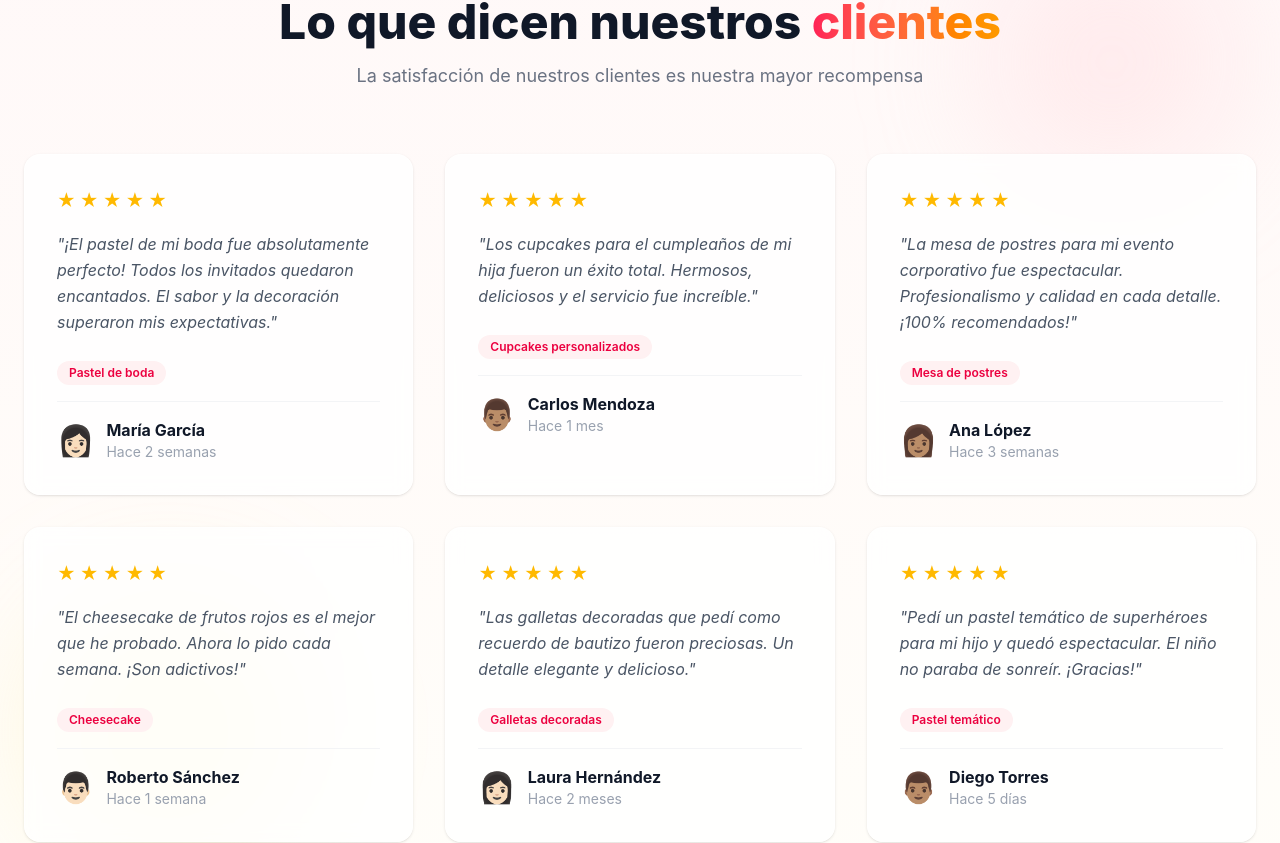
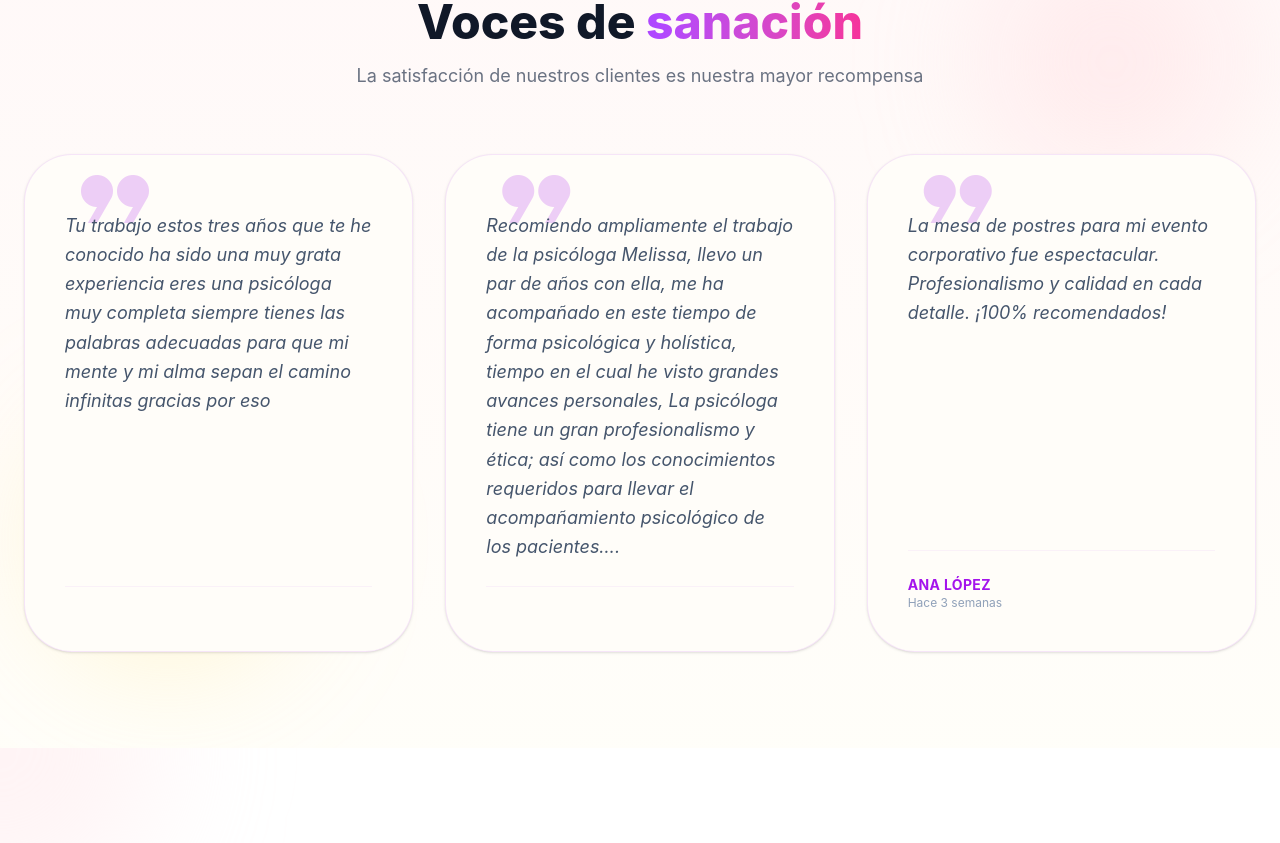
Before and after one commit to NeyraLucas/dulce-amarre, a Vue app: page / in a window 1280 px wide. Shown: the part 1880-2723 px from the top of the page. Built offline with nearby package versions, Linux system fonts and the light colour scheme.

Commit message:
Added reviews

```diff
--- a/index.html
+++ b/index.html
@@ -8,8 +8,11 @@
   <meta name="description"
     content="Dulce Amarre - Repostería artesanal. Pasteles personalizados, cupcakes, galletas decoradas y mesas de postres para tus eventos especiales." />
   <title>Dulce Amarre | Repostería Artesanal</title>
-  <link rel="stylesheet"
-    href="https://fonts.googleapis.com/css2?family=Material+Symbols+Outlined:opsz,wght,FILL,GRAD@24,400,0,0" />
+  <!-- <link rel="stylesheet"
+    href="https://fonts.googleapis.com/css2?family=Material+Symbols+Outlined:opsz,wght,FILL,GRAD@24,400,0,0" /> -->
+  <link
+    href="https://fonts.googleapis.com/css2?family=Material+Symbols+Outlined:wght,FILL@100..700,0..1&amp;display=swap"
+    rel="stylesheet" />
 </head>
 
 <body>
--- a/src/components/ReviewsComponent.vue
+++ b/src/components/ReviewsComponent.vue
@@ -1,28 +1,24 @@
 <script setup lang="ts">
 interface Review {
-  name: string
+  name?: string
   avatar: string
   rating: number
   comment: string
-  date: string
   product: string
+  date?: string
 }
 
 const reviews: Review[] = [
   {
-    name: 'María García',
     avatar: '👩🏻',
     rating: 5,
-    comment: '¡El pastel de mi boda fue absolutamente perfecto! Todos los invitados quedaron encantados. El sabor y la decoración superaron mis expectativas.',
-    date: 'Hace 2 semanas',
+    comment: 'Tu trabajo estos tres años que te he conocido ha sido una muy grata experiencia eres una psicóloga muy completa siempre tienes las palabras adecuadas para que mi mente y mi alma sepan el camino infinitas gracias por eso',
     product: 'Pastel de boda',
   },
   {
-    name: 'Carlos Mendoza',
     avatar: '👨🏽',
     rating: 5,
-    comment: 'Los cupcakes para el cumpleaños de mi hija fueron un éxito total. Hermosos, deliciosos y el servicio fue increíble.',
-    date: 'Hace 1 mes',
+    comment: 'Recomiendo ampliamente el trabajo de la psicóloga Melissa, llevo un par de años con ella, me ha acompañado en este tiempo de forma psicológica y holística, tiempo en el cual he visto grandes avances personales,  La psicóloga tiene un gran profesionalismo y ética; así como los conocimientos requeridos para llevar el acompañamiento psicológico de los pacientes….',
     product: 'Cupcakes personalizados',
   },
   {
@@ -32,30 +28,6 @@ const reviews: Review[] = [
     comment: 'La mesa de postres para mi evento corporativo fue espectacular. Profesionalismo y calidad en cada detalle. ¡100% recomendados!',
     date: 'Hace 3 semanas',
     product: 'Mesa de postres',
-  },
-  {
-    name: 'Roberto Sánchez',
-    avatar: '👨🏻',
-    rating: 5,
-    comment: 'El cheesecake de frutos rojos es el mejor que he probado. Ahora lo pido cada semana. ¡Son adictivos!',
-    date: 'Hace 1 semana',
-    product: 'Cheesecake',
-  },
-  {
-    name: 'Laura Hernández',
-    avatar: '👩🏻',
-    rating: 5,
-    comment: 'Las galletas decoradas que pedí como recuerdo de bautizo fueron preciosas. Un detalle elegante y delicioso.',
-    date: 'Hace 2 meses',
-    product: 'Galletas decoradas',
-  },
-  {
-    name: 'Diego Torres',
-    avatar: '👨🏽',
-    rating: 5,
-    comment: 'Pedí un pastel temático de superhéroes para mi hijo y quedó espectacular. El niño no paraba de sonreír. ¡Gracias!',
-    date: 'Hace 5 días',
-    product: 'Pastel temático',
   },
 ]
 </script>
@@ -73,8 +45,8 @@ const reviews: Review[] = [
           ⭐ Reseñas de Clientes
         </span>
         <h2 class="text-4xl md:text-5xl font-extrabold text-gray-900 mb-4">
-          Lo que dicen nuestros
-          <span class="bg-gradient-to-r from-rose-500 to-amber-500 bg-clip-text text-transparent">clientes</span>
+          Voces de
+          <span class="bg-gradient-to-r from-purple-500 to-pink-500 bg-clip-text text-transparent">sanación</span>
         </h2>
         <p class="text-lg text-gray-500 max-w-2xl mx-auto">
           La satisfacción de nuestros clientes es nuestra mayor recompensa
@@ -82,43 +54,34 @@ const reviews: Review[] = [
       </div>
 
       <!-- Reviews Grid -->
-      <div class="grid grid-cols-1 md:grid-cols-2 lg:grid-cols-3 gap-8">
-        <div
-          v-for="(review, index) in reviews"
-          :key="index"
-          class="group p-8 rounded-2xl bg-white/80 backdrop-blur-sm border border-white/50 shadow-sm hover:shadow-xl hover:shadow-rose-500/5 hover:-translate-y-1 transition-all duration-500"
-        >
-          <!-- Stars -->
-          <div class="flex gap-1 mb-4">
-            <span
-              v-for="star in review.rating"
-              :key="star"
-              class="text-amber-400 text-lg"
-            >
-              ★
+      <div class="grid grid-cols-1 md:grid-cols-3 gap-8">
+        <div v-for="(review, index) in reviews" :key="index"
+          class="bg-background-light p-10 rounded-xl border border-primary/10 shadow-sm hover:shadow-md transition-all flex flex-col gap-6 relative group">
+          <div class="absolute -top-1 left-10 text-primary/20 group-hover:text-primary/40 transition-colors">
+            <span class="material-symbols-outlined">
+              format_quote
             </span>
           </div>
-
-          <!-- Comment -->
-          <p class="text-gray-600 leading-relaxed mb-6 italic">
-            "{{ review.comment }}"
+          <p class="text-slate-600 italic text-lg leading-relaxed relative z-10 pt-4">
+            {{ review.comment }}
           </p>
-
-          <!-- Product tag -->
-          <span class="inline-block px-3 py-1 rounded-full bg-rose-50 text-rose-600 text-xs font-semibold mb-4">
-            {{ review.product }}
-          </span>
-
-          <!-- Author -->
-          <div class="flex items-center gap-3 pt-4 border-t border-gray-100">
-            <span class="text-3xl">{{ review.avatar }}</span>
-            <div>
-              <div class="font-bold text-gray-900">{{ review.name }}</div>
-              <div class="text-sm text-gray-400">{{ review.date }}</div>
-            </div>
+          <div class="mt-auto border-t border-primary/5 pt-6">
+            <p v-if="review.name" class="font-bold text-primary tracking-wide text-sm uppercase">{{ review.name }}</p>
+            <p v-if="review.date" class="text-xs text-slate-400">{{ review.date }}</p>
           </div>
         </div>
       </div>
     </div>
   </section>
 </template>
+
+<style scoped>
+.material-symbols-outlined {
+  font-size: 6rem;
+  font-variation-settings:
+    'FILL' 1,
+    'wght' 400,
+    'GRAD' 0,
+    'opsz' 24
+}
+</style>
```
